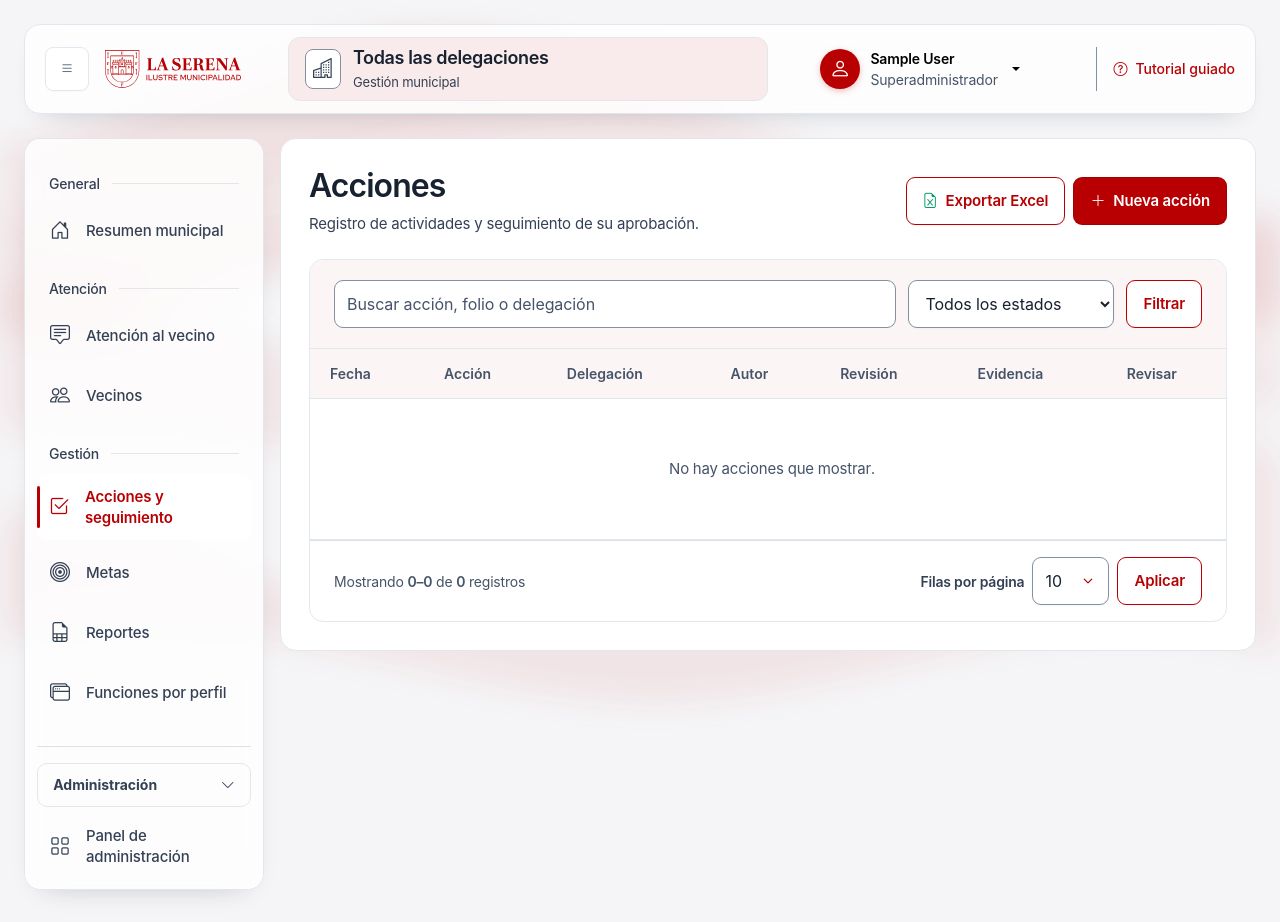
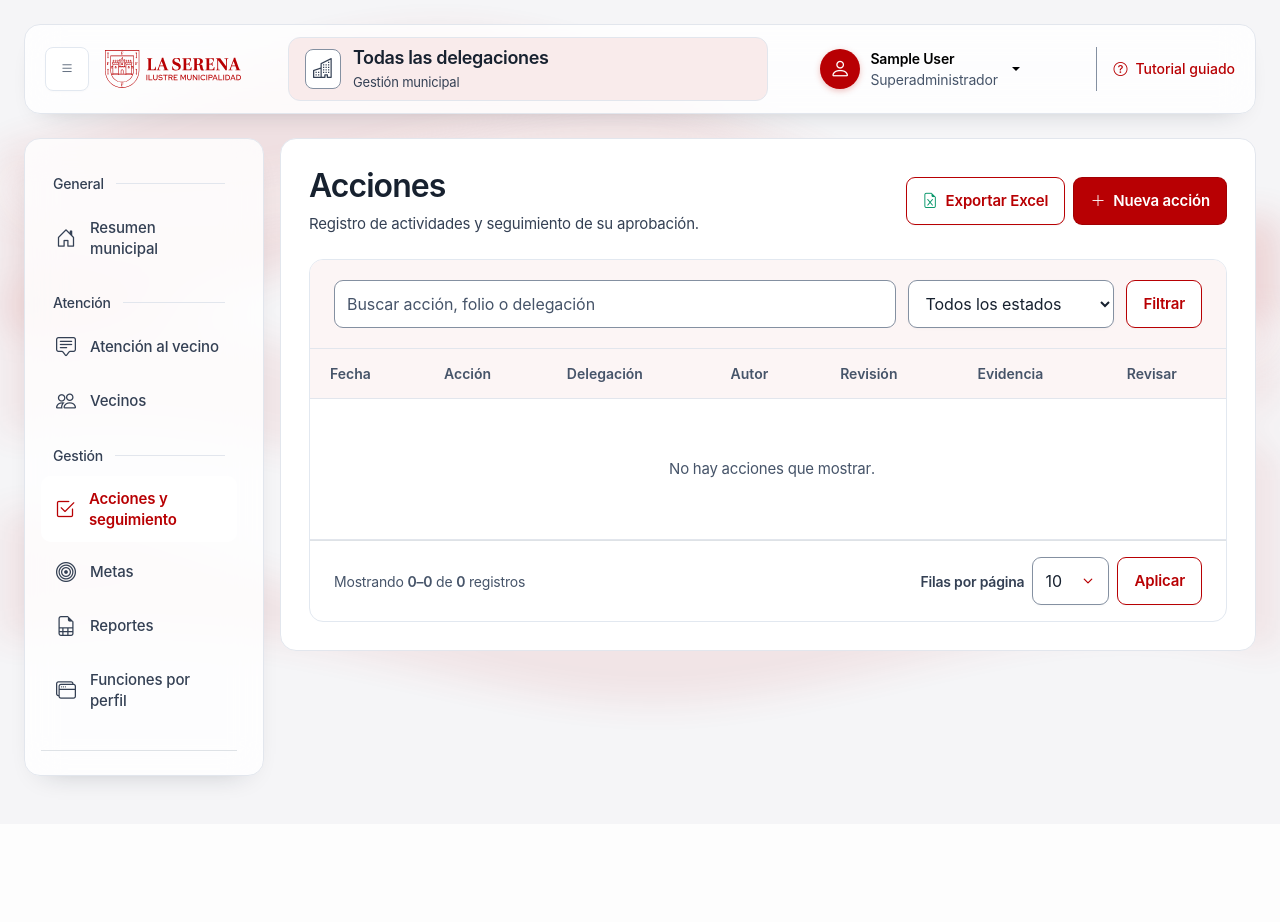
Before and after one commit to flyybnjj/SGR, a Django app: page /acciones/ in a window 1280 px wide. After the commit the page ends 791 px from the top, so only its background shows below. Run offline with Django 5.2, Linux system fonts and the light colour scheme; the visitor is signed in with stand-in values (Sample User, id 1); data that the repository does not hold is empty; some libraries are stand-ins or nearby versions.

Commit message:
Ajusta menú lateral e iconos

```diff
--- a/static/css/municipal-design.css
+++ b/static/css/municipal-design.css
@@ -13,6 +13,7 @@ body {
   font-size: 1rem; line-height: 1.5; letter-spacing: -.012em;
   -webkit-font-smoothing: antialiased; isolation: isolate;
 }
+@supports (overflow: clip) { html, body { overflow-x: clip !important; } }
 body[data-delegation-custom] {
   --territory-edge: color-mix(in srgb, var(--muni-red-primary) 18%, var(--border-stitch));
   --glass-canvas: color-mix(in srgb, var(--muni-red-primary) 12%, #f7f8fa);
@@ -54,7 +55,13 @@ body[data-ambient-motion="running"] .ambient-wave { animation-play-state: runnin
 .territory-banner-neutral .territory-marker { background: #fff; border-color: var(--border-control); color: var(--text-secondary); }
 .territory-banner-neutral .territory-marker i { display: inline; font-size: 1.25rem; }
 .layout-stitch { padding: 24px 24px 32px; gap: 16px; align-items: flex-start; min-height: calc(100dvh - 112px); }
-.sidebar-stitch { width: 240px; min-width: 240px; height: auto; align-self: flex-start; padding: 16px 12px; top: 24px; border: 1px solid var(--territory-edge) !important; border-radius: 16px; max-height: calc(100dvh - 48px); background: var(--glass-chrome) !important; box-shadow: var(--glass-shadow) !important; }
+.sidebar-stitch { width: 240px; min-width: 240px; height: auto; align-self: flex-start; padding: 16px 12px; top: 24px; border: 1px solid var(--territory-edge) !important; border-radius: 16px; max-height: var(--sidebar-available-height, calc(100dvh - 176px)); overflow: hidden !important; background: var(--glass-chrome) !important; box-shadow: var(--glass-shadow) !important; }
+.sidebar-stitch > :not(.sidebar-scroll) { flex-shrink: 0; }
+.sidebar-scroll { flex: 1 1 auto; min-height: 0; overflow-x: hidden; overflow-y: auto; overscroll-behavior-y: contain; scrollbar-gutter: stable; scrollbar-width: thin; scrollbar-color: var(--muni-red) transparent; scroll-behavior: smooth; scroll-padding-block: 12px; padding: 0 4px 4px; }
+.sidebar-scroll::-webkit-scrollbar { width: 8px; }
+.sidebar-scroll::-webkit-scrollbar-track { background: transparent; }
+.sidebar-scroll::-webkit-scrollbar-thumb { background: var(--muni-red); border: 2px solid var(--glass-chrome); border-radius: 8px; }
+.sidebar-scroll:focus-visible { outline: 2px solid var(--muni-red); outline-offset: -2px; border-radius: 8px; }
 .sidebar-territory { display: flex; align-items: center; gap: 12px; margin: 0 8px 8px; padding: 8px 0 20px; border-bottom: 1px solid var(--border-control); }
 .sidebar-territory strong { display: block; font-size: 1rem; line-height: 1.3; overflow-wrap: anywhere; }
 .sidebar-territory small { display: block; margin-top: 2px; color: var(--text-muted); font-size: .8125rem; }
@@ -64,7 +71,11 @@ body[data-ambient-motion="running"] .ambient-wave { animation-play-state: runnin
 .sidebar-category { display: flex; align-items: center; gap: 12px; font-size: .875rem; font-weight: 500; padding: 18px 12px 10px; margin: 0; }
 .sidebar-category::after { content: ''; flex: 1; height: 1px; background: var(--territory-edge); }
 .sidebar-stitch .nav-link-stitch { position: relative; min-height: 48px; padding: 12px; font-size: .9375rem; line-height: 1.4; gap: 12px; border: 1px solid color-mix(in srgb, var(--muni-red-primary) 16%, transparent); border-radius: 10px; transition: background-color 160ms ease, color 160ms ease !important; }
-.sidebar-stitch .nav-link-stitch i { font-size: 1.25rem; flex: 0 0 24px; }
+.sidebar-stitch .nav-link-stitch i { display: inline-flex; align-items: center; justify-content: center; font-size: 1.25rem; flex: 0 0 24px; transform-origin: center; }
+.sidebar-stitch .nav-link-stitch:is(:hover, :focus-visible) i, .mobile-nav-item:is(:hover, :focus-visible) i { animation: navigation-icon-feedback 360ms ease-out 1; }
+@keyframes navigation-icon-feedback { 0%, 100% { transform: none; } 40% { transform: translateY(-2px) rotate(-6deg); } 72% { transform: rotate(3deg); } }
+.sidebar-group-btn .bi-chevron-down { display: inline-block; transition: transform 180ms ease-out; }
+.sidebar-group-btn[aria-expanded="false"] .bi-chevron-down { transform: rotate(-90deg); }
 .sidebar-stitch .nav-link-stitch:not(.active) { border-color: transparent; }
 .sidebar-stitch .nav-link-stitch:not(.active) i { color: var(--text-secondary) !important; }
 .sidebar-stitch .nav-link-stitch.active { background: #fff !important; }
@@ -167,6 +178,8 @@ input.input-stitch, textarea.input-stitch { cursor: text !important; }
 .table-stitch th { padding: 14px 20px; font-size: .875rem; font-weight: 600; text-transform: none; letter-spacing: 0; background: #f7f8fa; color: var(--text-muted); border-bottom: 1px solid var(--border-stitch); white-space: nowrap; }
 .table-stitch thead th { background: color-mix(in srgb, var(--muni-red-primary) 4%, white); }
 .table-stitch td { padding: 18px 20px; border-bottom: 1px solid var(--border-stitch); line-height: 1.5; vertical-align: middle; }
+.table-stitch tbody tr:hover { transform: none; }
+.record-actions .btn-stitch-icon:hover { transform: none !important; }
 .table-responsive { position: relative; }
 .table-stitch td:last-child { white-space: normal; }
 .table-stitch td:has(.btn-stitch-icon), .table-stitch td:has(form[data-confirm]) { white-space: nowrap; }
--- a/static/js/municipal-ui.js
+++ b/static/js/municipal-ui.js
@@ -102,6 +102,12 @@ document.addEventListener('DOMContentLoaded', async () => {
     }
   }
   const sidebar = document.getElementById('tour-sidebar-nav');
+  const header = sidebar ? document.querySelector('.navbar-stitch') : null;
+  const fitSidebar = () => {
+    if (!header || window.innerWidth < 992) return;
+    const available = window.innerHeight - header.offsetTop - header.offsetHeight - 48;
+    sidebar.style.setProperty('--sidebar-available-height', `${Math.max(240, available)}px`);
+  };
   const resetNavigation = () => {
     if (!sidebar) return;
     const mobile = window.innerWidth < 992;
@@ -115,7 +121,9 @@ document.addEventListener('DOMContentLoaded', async () => {
     document.getElementById('btnToggleSidebar').setAttribute('aria-expanded', String(!sidebar.inert));
   };
   resetNavigation();
-  window.addEventListener('resize', resetNavigation);
+  fitSidebar();
+  window.addEventListener('resize', () => { resetNavigation(); fitSidebar(); });
+  if (header && window.ResizeObserver) new ResizeObserver(fitSidebar).observe(header);
   document.addEventListener('keydown', event => {
     if (!sidebar || !sidebar.classList.contains('mobile-open') || window.innerWidth >= 992) return;
     if (event.key === 'Escape') closeSidebarMobile();
--- a/templates/base.html
+++ b/templates/base.html
@@ -14,7 +14,7 @@
     <link href="{% static 'css/muni-laserena.css' %}?v=20261017-grid-heading" rel="stylesheet">
     {% block extra_head %}{% endblock %}
     <link href="{% static 'css/municipal-ui.css' %}?v=20261004-delegation-theme" rel="stylesheet">
-    <link href="{% static 'css/municipal-design.css' %}?v=20261019-record-actions" rel="stylesheet">
+    <link href="{% static 'css/municipal-design.css' %}?v=20261019-navigation-motion" rel="stylesheet">
 </head>
 <body data-user-id="{{ user.pk }}"{% if account_area %} class="account-page"{% endif %}{% if delegacion_actual %} data-delegation-theme{% if delegacion_actual.color_configurado %} data-delegation-custom{% endif %} style="{{ delegation_theme_style }}"{% endif %}>
 <a class="skip-link" href="#main-content">Saltar al contenido</a>
@@ -54,6 +54,7 @@
     {% if not account_area %}<aside class="sidebar-stitch" id="tour-sidebar-nav" aria-label="Menú principal">
         <div class="d-lg-none d-flex justify-content-between align-items-center mb-3"><strong>Gestión municipal</strong><button class="btn-stitch-icon" type="button" onclick="closeSidebarMobile()" aria-label="Cerrar menú"><i class="bi bi-x-lg"></i></button></div>
         {% if delegacion_actual %}<div class="sidebar-territory"><span class="delegation-swatch" aria-hidden="true"></span><span><strong>{{ delegacion_actual.nombre }}</strong><small>{{ delegacion_actual.comuna }}</small></span></div>{% endif %}
+        <div class="sidebar-scroll" tabindex="0" role="region" aria-label="Secciones del menú">
         {% if user.is_superuser %}<p class="sidebar-category">General</p>{% endif %}
         <nav class="d-flex flex-column gap-1" aria-label="General">
             <a class="nav-link-stitch {% if request.resolver_match.namespace == 'dashboard' %}{% if request.resolver_match.url_name == 'inicio' or request.resolver_match.url_name == 'inicio_alias' or request.resolver_match.url_name == 'inicio_dashboard' %}active{% endif %}{% endif %}" href="{% url 'dashboard:inicio' %}"><i class="bi bi-house-door"></i>{% if user.is_superuser %}Resumen municipal{% else %}Inicio{% endif %}</a>
@@ -87,6 +88,7 @@
         </div>
         {% endif %}
         <div class="mt-auto pt-4 small text-secondary">Ilustre Municipalidad de La Serena<br>Plataforma territorial</div>
+        </div>
     </aside>{% endif %}
     <main class="main-stitch" id="main-content" tabindex="-1">
         {% if account_area %}{% include "usuarios/account_nav.html" %}{% endif %}
@@ -107,7 +109,7 @@
 <script src="{% static 'vendor/driverjs/driver.js.iife.js' %}"></script>
 {% server_form_feedback %}
 <script src="{% static 'js/tutorial-guiado.js' %}?v=20261018-authorized-tour"></script>
-<script src="{% static 'js/municipal-ui.js' %}?v=20261018-server-feedback"></script>
+<script src="{% static 'js/municipal-ui.js' %}?v=20261019-sidebar-scroll"></script>
 <script src="{% static 'js/crud-validation.js' %}?v=20261019-record-actions"></script>
 <script src="{% static 'js/crud-editor.js' %}?v=20261018-load-feedback"></script>
 {% block extra_scripts %}{% endblock %}
```
Also changed, not shown: DESIGN.md (+4 -0 lines).
